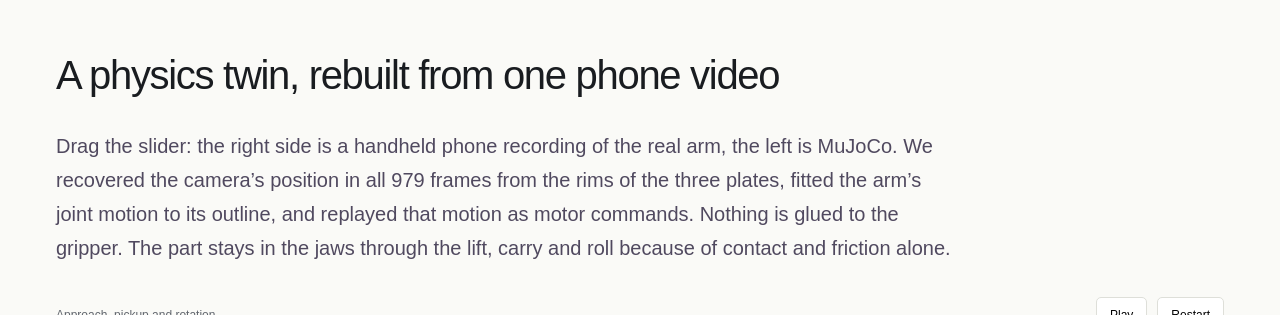
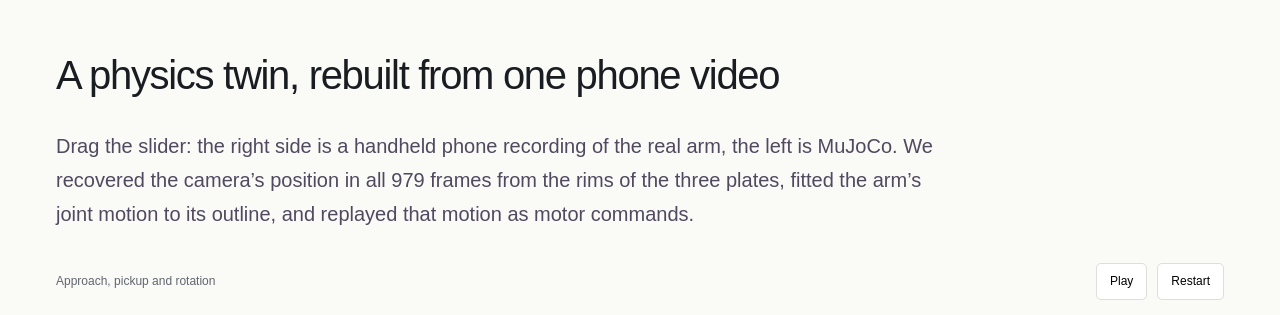
Before and after one commit to FHL-08/tarotCardJunction26, a plain HTML site: page index.html in a window 1280 px wide. Shown: the part 6920-7235 px from the top of the page. Drawn offline with Linux system fonts and the light colour scheme; grey boxes are pictures that could not be loaded.

Commit message:
Keep the digital twin description concise
Generated with [Devin](https://devin.ai)

Co-Authored-By: Devin <158243242+devin-ai-integration[bot]@users.noreply.github.com>

```diff
--- a/index.html
+++ b/index.html
@@ -130,7 +130,7 @@
   <section class="section shell" id="simulation">
     <div>
       <div class="section-heading"><span class="section-index">05 / Digital twin</span><h2>A physics twin, rebuilt from one phone video</h2></div>
-      <p class="intro">Drag the slider: the right side is a handheld phone recording of the real arm, the left is MuJoCo. We recovered the camera’s position in all 979 frames from the rims of the three plates, fitted the arm’s joint motion to its outline, and replayed that motion as motor commands. Nothing is glued to the gripper. The part stays in the jaws through the lift, carry and roll because of contact and friction alone.</p>
+      <p class="intro">Drag the slider: the right side is a handheld phone recording of the real arm, the left is MuJoCo. We recovered the camera’s position in all 979 frames from the rims of the three plates, fitted the arm’s joint motion to its outline, and replayed that motion as motor commands.</p>
       <div class="comparison-toolbar"><span>Approach, pickup and rotation</span><button id="comparison-toggle" type="button" aria-label="Pause comparison">Pause</button><button id="comparison-restart" type="button">Restart</button></div>
       <figure class="geometry-comparison">
         <div class="geometry-wipe video-wipe" id="robot-comparison" style="--reveal:70%">
```
